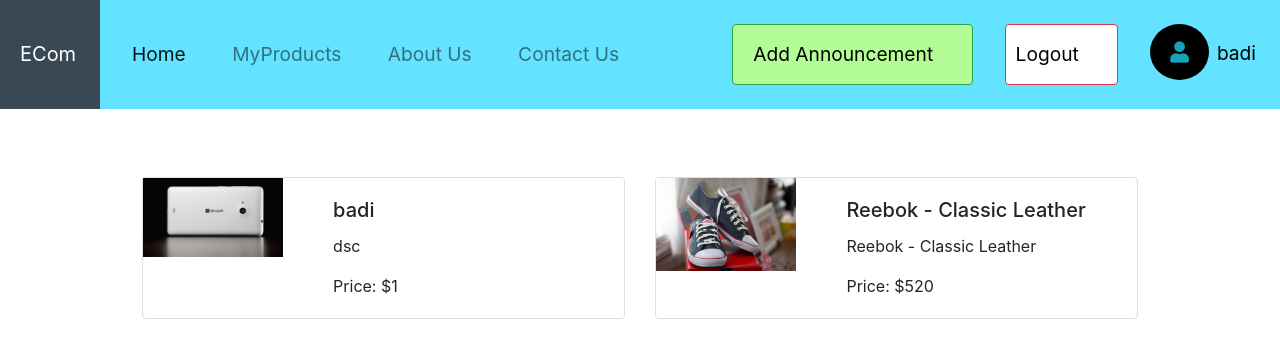
After one commit to badiazamane/E-com-Django, a Django app: page /my-products/ in a window 1280 px wide. The commit adds this page. Shown: the top 362 px of the page. Run offline with Django 4.2, Linux system fonts and the light colour scheme; a user stored in the database is signed in; data comes from the database, SQL or seed files in the repository; both versions use the stored data as it was after the commit.

Commit message:
Add myProducts

```diff
--- a/Ecom/templates/base_generic.html
+++ b/Ecom/templates/base_generic.html
@@ -46,9 +46,11 @@
                 >Home <span class="sr-only">(current)</span></a
               >
             </li>
+            {% if user.is_authenticated %}
             <li class="nav-item">
-              <a class="nav-link" href="#">Products</a>
+              <a class="nav-link" href="{% url 'my_products' %}">MyProducts</a>
             </li>
+            {% endif %}
             <li class="nav-item">
               <a class="nav-link" href="#">About Us</a>
             </li>
--- /dev/null
+++ b/Ecom/templates/my_products.html
@@ -0,0 +1,28 @@
+{% extends "base_generic.html" %} {% block content %}
+<div class="container">
+  <div class="row">
+    {% for product in products %}
+    <div class="col-md-6 mb-4">
+      <div class="card">
+        <div class="row g-0">
+          <div class="col-md-4">
+            <img
+              src="{{ product.image.url }}"
+              class="img-fluid"
+              alt="Product Image"
+            />
+          </div>
+          <div class="col-md-8">
+            <div class="card-body">
+              <h5 class="card-title">{{ product.name }}</h5>
+              <p class="card-text">{{ product.description }}</p>
+              <p class="card-text">Price: ${{ product.price }}</p>
+            </div>
+          </div>
+        </div>
+      </div>
+    </div>
+    {% endfor %}
+  </div>
+</div>
+{% endblock %}
--- a/Ecom/urls.py
+++ b/Ecom/urls.py
@@ -3,6 +3,7 @@
     index,
     addAnnouncement,
     create_product,
+    my_products,
     success_view,
     register_user,
     login_user,
@@ -17,6 +18,7 @@
     path("", index, name="index"),
     path("product_list/", addAnnouncement.as_view(), name="product_list"),
     path("products/create", create_product, name="create_product"),
+    path("my-products/", my_products, name="my_products"),
     path("success/", success_view, name="success"),
     path("accounts/", include("django.contrib.auth.urls")),
     path("register/", register_user, name="register"),
--- a/Ecom/views.py
+++ b/Ecom/views.py
@@ -5,6 +5,7 @@
 from .forms import UserRegistrationForm, LoginForm
 from django.contrib.auth.models import User
 from django.contrib.auth.decorators import login_required
+from django.core.paginator import Paginator
 
 
 def index(request):
@@ -25,13 +26,20 @@
         "num_Users": num_Users,
         "num_visits": num_visits,
     }
+    products = Product.objects.all()
 
-    # Get all products
-    products = Product.objects.all()
+    paginator = Paginator(products, 4)  # Show 6 products per page
+    page_number = request.GET.get("page")
+    page_obj = paginator.get_page(page_number)
+
+    # context = {"page_obj": page_obj}
+    # # Get all products
+    # products = Product.objects.all()
 
     context = {
         "products": products,
         "username": request.user.username,
+        "page_obj": page_obj,
     }
 
     # Render the HTML template index.html with the data in the context variable
@@ -45,7 +53,7 @@
         # Call the base implementation first to get the context
         context = super(addAnnouncement, self).get_context_data(**kwargs)
         # Create any data and add it to the context
-        context["some_data"] = "This is just some data"
+        context["username"] = self.request.user.username
         return context
 
 
@@ -123,3 +131,19 @@
         form = LoginForm()
 
     return render(request, "registration/login.html", {"form": form})
+
+
+def my_products(request):
+    if request.user.is_authenticated:
+        # Retrieve the products belonging to the logged-in user
+
+        products = Product.objects.filter(user=request.user)
+        context = {
+            "products": products,
+            "username": request.user.username,
+        }
+
+        return render(request, "my_products.html", context)
+    else:
+        # User is not authenticated, redirect to login page or handle the case accordingly
+        return redirect("login")
```
Also changed, not shown: Ecom/templates/index.html (+44 -1 lines), db.sqlite3, media/product_images/lumia-525-776906_12801_Rh2B4u1.jpg (added), media/product_images/lumia-525-776906_12801_WScONZ0.jpg (added), media/product_images/sneakers-531172_1920_J0jMEPn.jpg (added), media/product_images/sports-4901000_19201_ZYpBiAi.jpg (added), media/product_images/wristwatch-407096_1280_jNmNmGf.jpg (added), media/product_images/wristwatch-407096_1280_ktP7Uoa.jpg (added).
